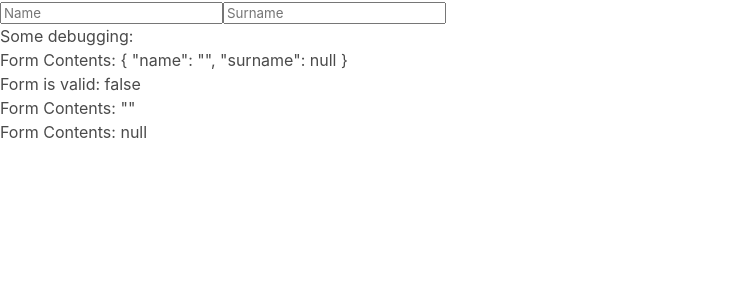
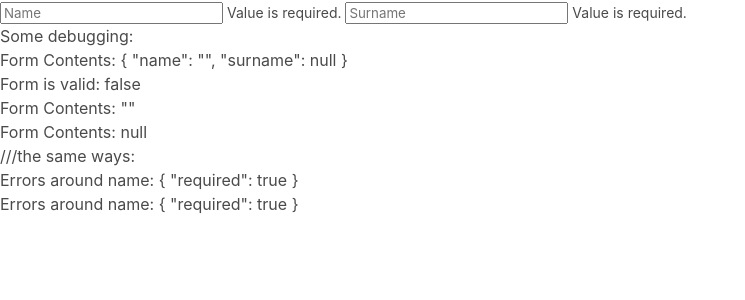
Before and after one commit to HennadiiZ/ang_ud_creditcard_18, an Angular app: page / in a window 1280 px wide. Shown: the top 300 px of the page, without its empty margins (0-745 px from the left). Built offline with nearby package versions, Linux system fonts and the light colour scheme.

Commit message:
Validation Errors Handling

```diff
--- a/src/app/app.component.ts
+++ b/src/app/app.component.ts
@@ -13,4 +13,8 @@ export class AppComponent {
   // 224. Reactive Forms vs Template Forms
   // 225. Creating a Form Instance (CardFormComponent)
   // 226. Binding a FormGroup to a Form
+  // 227. Validating Fields
+  // 228. Finding Validation Errors
+  // 229. Nasty Error Handling
+  //
 }
--- a/src/app/card-form/card-form.component.html
+++ b/src/app/card-form/card-form.component.html
@@ -1,6 +1,23 @@
 <form [formGroup]="cardForm" >
     <input type="text" formControlName="name" placeholder="Name">
+    <ng-container *ngIf="cardForm.controls['name'].errors">
+      <small *ngIf="cardForm!.controls!['name']!.errors!['required']">
+        Value is required.
+      </small>
+      <small *ngIf="cardForm!.controls!['name']!.errors!['minlength']">
+        Min length is {{ cardForm!.controls!['name']!.errors!['minlength'].requiredLength }} characters. You entered {{ cardForm!.controls!['name']!.errors!['minlength'].actualLength }} characters.
+      </small>
+    </ng-container>
+
     <input type="text" formControlName="surname" placeholder="Surname">
+    <ng-container *ngIf="cardForm.controls['surname'].errors">
+      <small *ngIf="cardForm!.controls!['surname']!.errors!['required']">
+        Value is required.
+      </small>
+      <small *ngIf="cardForm!.controls!['surname']!.errors!['minlength']">
+        Min length is {{ cardForm!.controls!['surname']!.errors!['minlength'].requiredLength }} characters. You entered {{ cardForm!.controls!['surname']!.errors!['minlength'].actualLength }} characters.
+      </small>
+    </ng-container>
 </form>
 
 <p>Some debugging:</p>
@@ -8,3 +25,7 @@
 <div>Form is valid: {{ cardForm.valid }}</div>
 <div>Form Contents: {{ cardForm.value.name | json }}</div>
 <div>Form Contents: {{ cardForm.value.surname | json }}</div>
+
+<p>///the same ways:</p>
+<div>Errors around name: {{ cardForm!.controls!["name"].errors | json }}</div>
+<div>Errors around name: {{ cardForm.get("name")!.errors | json }}</div>
--- a/src/app/card-form/card-form.component.ts
+++ b/src/app/card-form/card-form.component.ts
@@ -9,8 +9,8 @@ import { FormControl, FormGroup, Validators } from '@angular/forms';
 export class CardFormComponent implements OnInit {
 
   cardForm = new FormGroup({
-    name: new FormControl('', Validators.required),
-    surname: new FormControl(null, Validators.required),
+    name: new FormControl('', [Validators.required, Validators.minLength(3)]),
+    surname: new FormControl(null, [Validators.required, Validators.minLength(3)]),
   });
 
   constructor() { }
```
